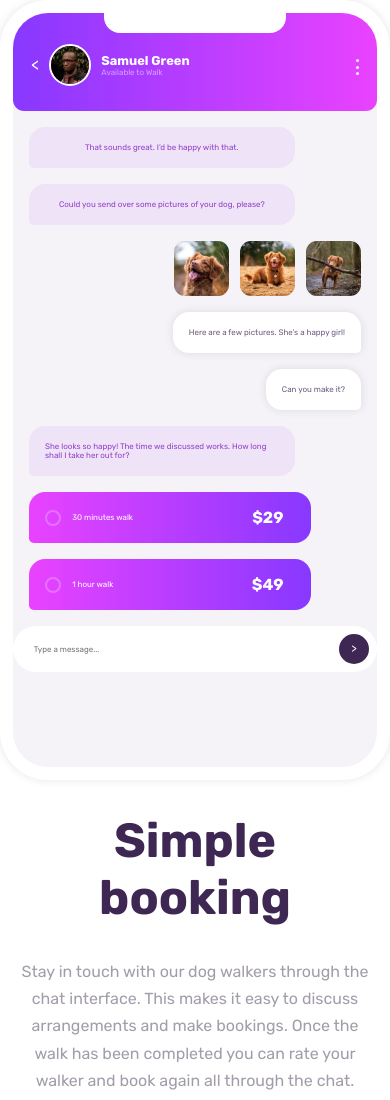
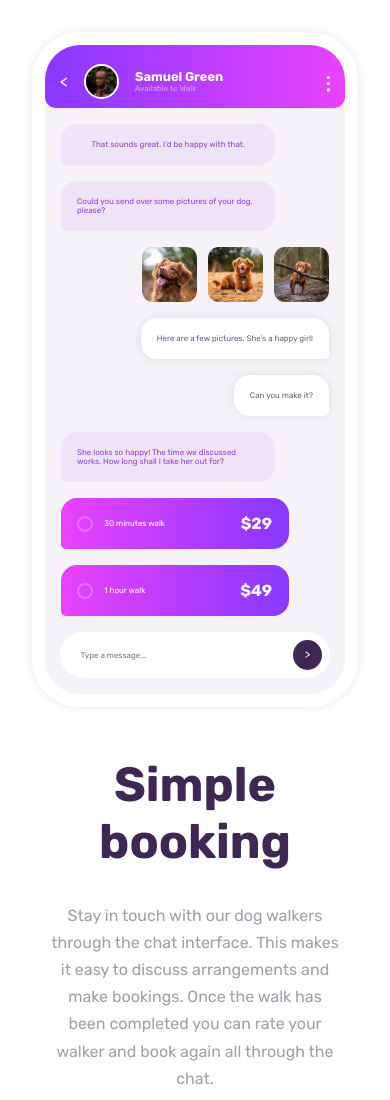
Before and after one commit to FabbSantos/ChatApp, a plain HTML site: page index.html in a window 390 px wide. Shown: the top 1100 px of the page. Drawn offline with Linux system fonts and the light colour scheme.

Commit message:
mobile done

```diff
--- a/styles/main.css
+++ b/styles/main.css
@@ -267,22 +267,30 @@ input:focus {
 }
 
 @media (max-width: 768px) {
+        body {
+                padding: 2rem;
+        }
         .container {
                 grid-template-columns: 1fr;
                 gap: 2rem;
         }
         .app {
                 max-width: 400px;
+                aspect-ratio: 0;
+                height: auto;
+                align-self: center;
+                padding-bottom: 1rem;
         }
         .main-text {
                 text-align: center;
-                padding-inline: 5%;
+                padding: 5%;
         }
         .personProfile {
-                /* gap: 1rem; */
+                gap: 1rem;
+                padding-block: .6rem;
         }
         .inputMessage {
-                width: 100%;
+                width: 90%;
         }
         .background-element-left {
                 display: none;
@@ -290,4 +298,7 @@ input:focus {
         .background-element-right {
                 display: none;
         }
+        .attribution{
+                padding-bottom: 5%;
+        }
 }
```
